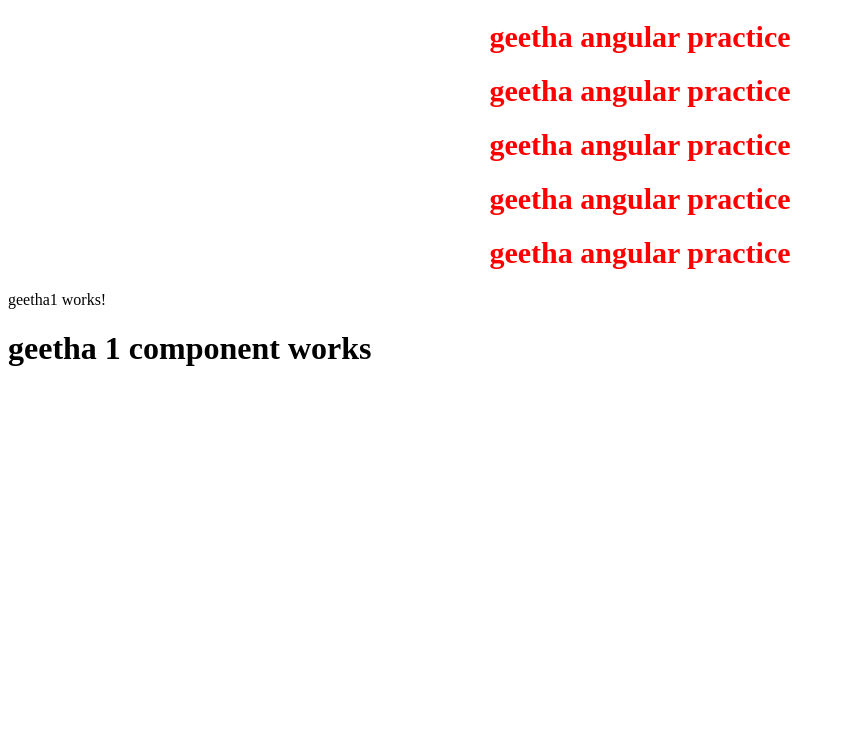
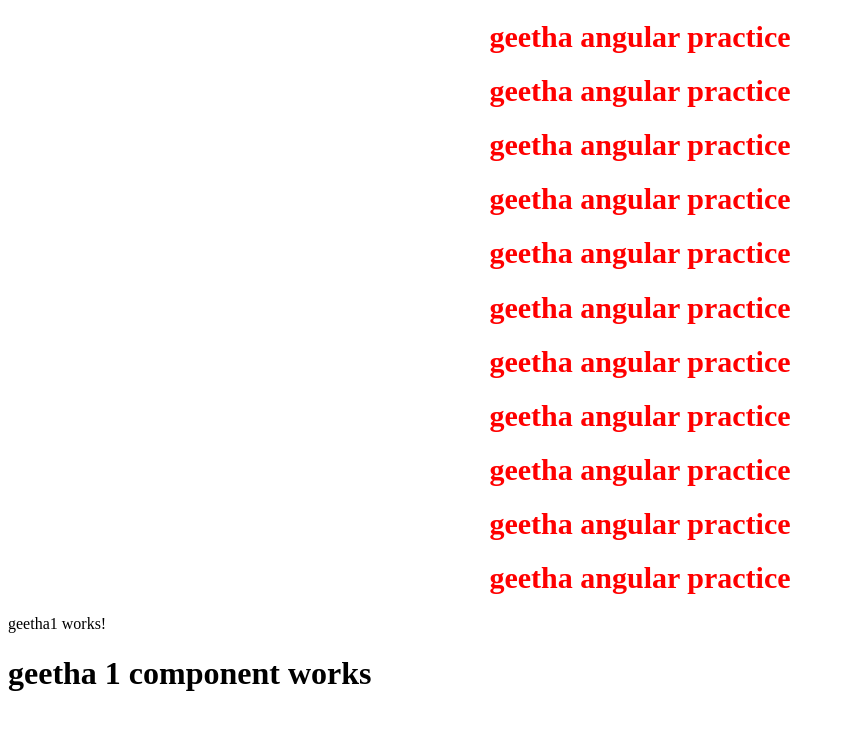
Before and after one commit to samba0320/vshows, an Angular app: page / in a window 1280 px wide. Shown: the top 730 px of the page, without its empty margins (0-845 px from the left). Built offline with nearby package versions, Linux system fonts and the light colour scheme.

Commit message:
another small changes

```diff
--- a/src/app/app.component.html
+++ b/src/app/app.component.html
@@ -1,3 +1,9 @@
+<h1>geetha angular practice</h1>
+<h1>geetha angular practice</h1>
+<h1>geetha angular practice</h1>
+<h1>geetha angular practice</h1>
+<h1>geetha angular practice</h1>
+<h1>geetha angular practice</h1>
 <h1>geetha angular practice</h1>
 <h1>geetha angular practice</h1>
 <h1>geetha angular practice</h1>
```
